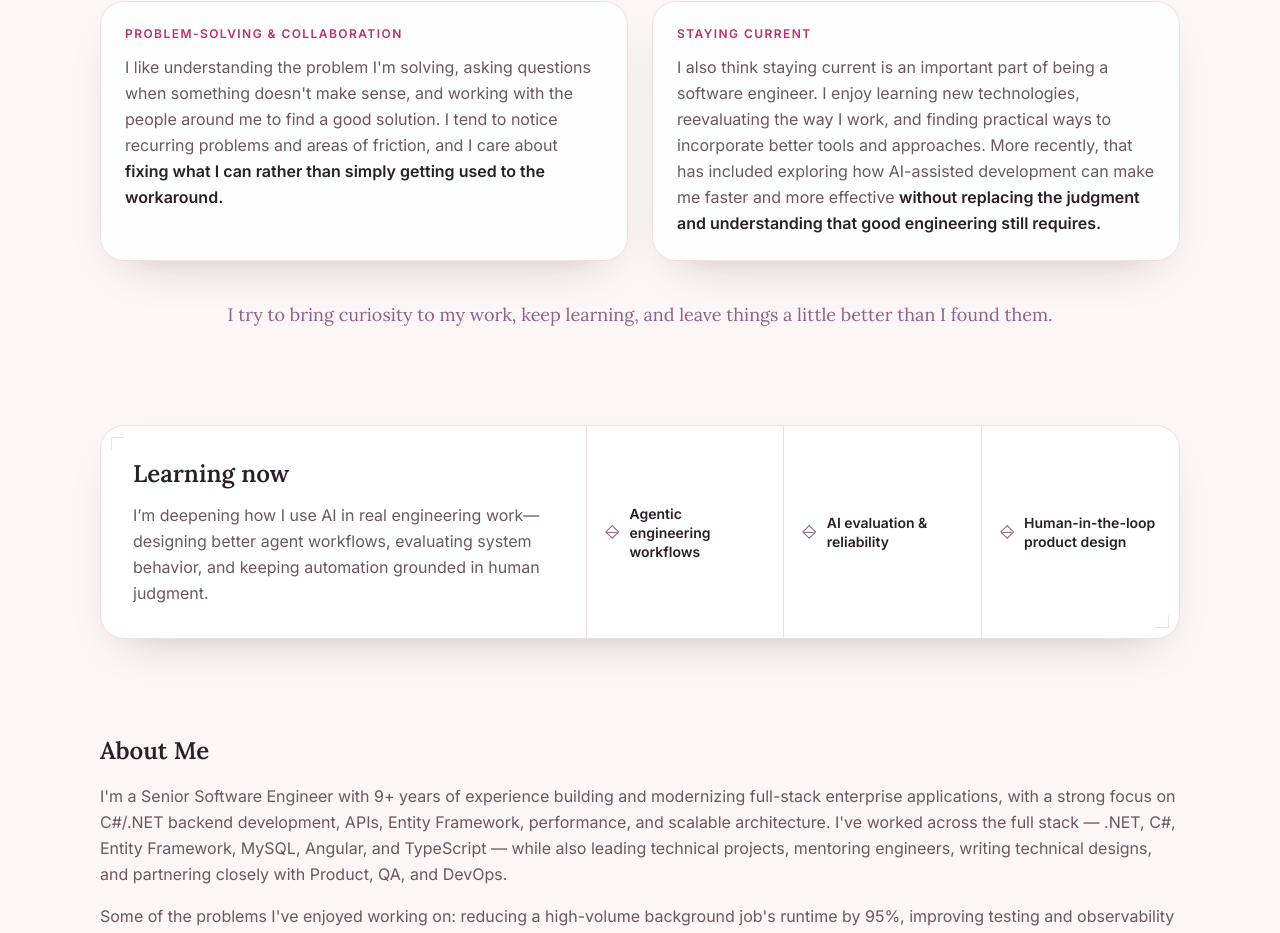
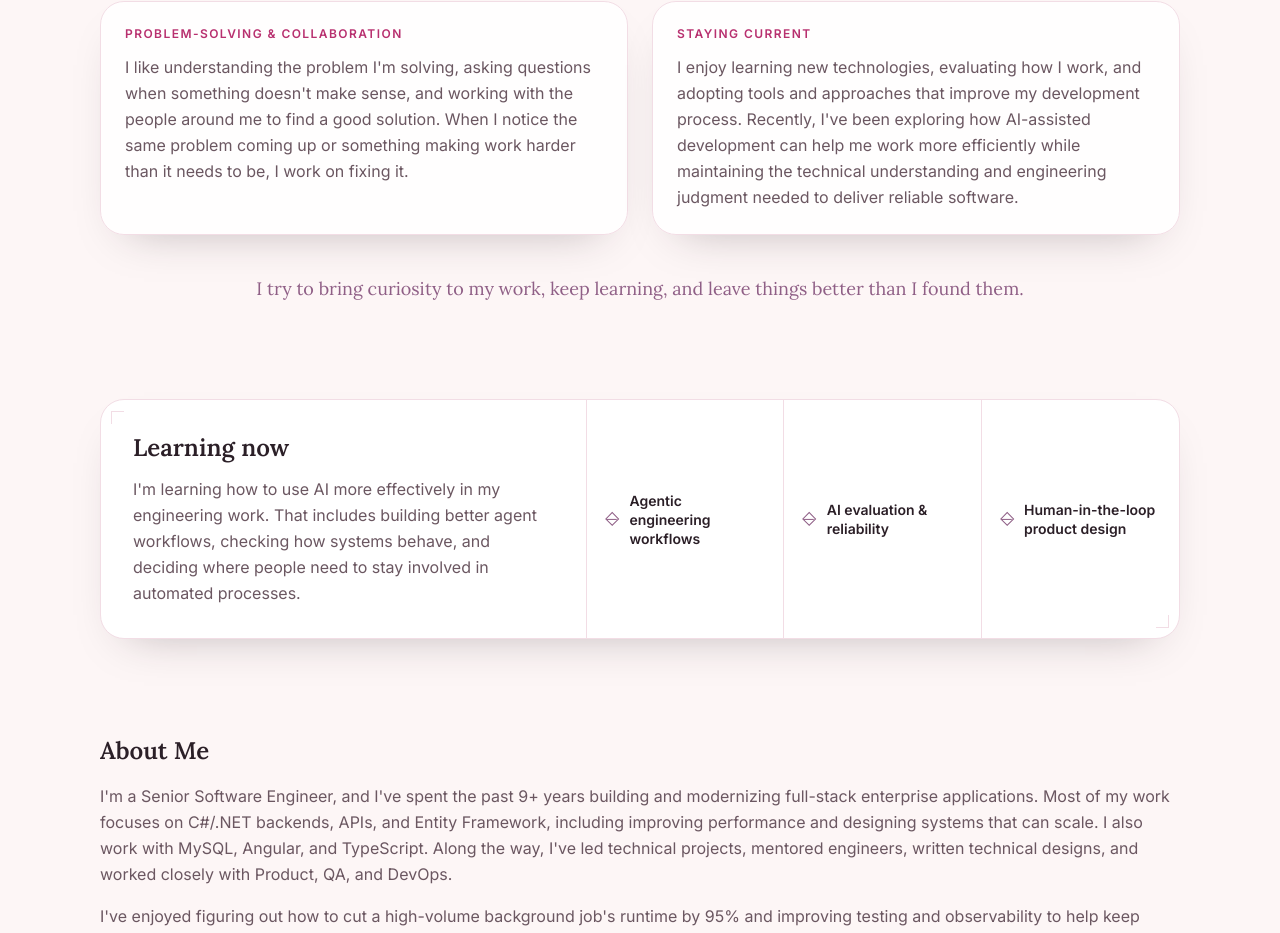
Before and after one commit to jkhaynes/PortfolioWebsite, a Next.js app: page / in a window 1280 px wide. Shown: the part 4326-5259 px from the top of the page. Built offline with nearby package versions, Linux system fonts and the light colour scheme.

Commit message:
Refine homepage copy for a natural, professional tone

```diff
--- a/src/app/page.tsx
+++ b/src/app/page.tsx
@@ -17,11 +17,8 @@ const workPrinciples = [
       <>
         I like understanding the problem I&apos;m solving, asking questions when
         something doesn&apos;t make sense, and working with the people around me
-        to find a good solution. I tend to notice recurring problems and areas
-        of friction, and I care about{" "}
-        <strong className="font-semibold text-foreground">
-          fixing what I can rather than simply getting used to the workaround.
-        </strong>
+        to find a good solution. When I notice the same problem coming up or
+        something making work harder than it needs to be, I work on fixing it.
       </>
     ),
   },
@@ -29,15 +26,11 @@ const workPrinciples = [
     label: "Staying Current",
     body: (
       <>
-        I also think staying current is an important part of being a software
-        engineer. I enjoy learning new technologies, reevaluating the way I
-        work, and finding practical ways to incorporate better tools and
-        approaches. More recently, that has included exploring how AI-assisted
-        development can make me faster and more effective{" "}
-        <strong className="font-semibold text-foreground">
-          without replacing the judgment and understanding that good engineering
-          still requires.
-        </strong>
+        I enjoy learning new technologies, evaluating how I work, and adopting
+        tools and approaches that improve my development process. Recently,
+        I&apos;ve been exploring how AI-assisted development can help me work
+        more efficiently while maintaining the technical understanding and
+        engineering judgment needed to deliver reliable software.
       </>
     ),
   },
@@ -318,7 +311,7 @@ export default function Home() {
             </Grid>
             <p className="mt-10 text-center font-display text-lg text-accent-secondary">
               I try to bring curiosity to my work, keep learning, and leave
-              things a little better than I found them.
+              things better than I found them.
             </p>
           </Container>
         </section>
@@ -338,9 +331,10 @@ export default function Home() {
                   Learning now
                 </h2>
                 <p className="mt-3 max-w-2xl leading-relaxed text-muted">
-                  I’m deepening how I use AI in real engineering work—designing
-                  better agent workflows, evaluating system behavior, and
-                  keeping automation grounded in human judgment.
+                  I&apos;m learning how to use AI more effectively in my
+                  engineering work. That includes building better agent
+                  workflows, checking how systems behave, and deciding where
+                  people need to stay involved in automated processes.
                 </p>
               </div>
               <ul
@@ -373,22 +367,21 @@ export default function Home() {
             </h2>
             <div className="mt-4 space-y-4 leading-relaxed text-muted">
               <p>
-                I&apos;m a Senior Software Engineer with 9+ years of experience
-                building and modernizing full-stack enterprise applications,
-                with a strong focus on C#/.NET backend development, APIs, Entity
-                Framework, performance, and scalable architecture. I&apos;ve
-                worked across the full stack — .NET, C#, Entity Framework,
-                MySQL, Angular, and TypeScript — while also leading technical
-                projects, mentoring engineers, writing technical designs, and
-                partnering closely with Product, QA, and DevOps.
+                I&apos;m a Senior Software Engineer, and I&apos;ve spent the past
+                9+ years building and modernizing full-stack enterprise
+                applications. Most of my work focuses on C#/.NET backends,
+                APIs, and Entity Framework, including improving performance and
+                designing systems that can scale. I also work with MySQL,
+                Angular, and TypeScript. Along the way, I&apos;ve led technical
+                projects, mentored engineers, written technical designs, and
+                worked closely with Product, QA, and DevOps.
               </p>
               <p>
-                Some of the problems I&apos;ve enjoyed working on: reducing a
-                high-volume background job&apos;s runtime by 95%, improving
-                testing and observability to help achieve 6+ months of
-                incident-free production, implementing SSO and identity
-                integrations, and modernizing applications and development
-                practices.
+                I&apos;ve enjoyed figuring out how to cut a high-volume
+                background job&apos;s runtime by 95% and improving testing and
+                observability to help keep production incident-free for 6+
+                months. I&apos;ve also worked on SSO and identity integrations
+                and updated older applications and development practices.
               </p>
               <p>
                 I enjoy solving complex engineering problems, improving existing
@@ -405,8 +398,8 @@ export default function Home() {
               Let&apos;s Connect
             </h2>
             <p className="mt-3 text-muted">
-              Whether you&apos;re hiring, collaborating, or just want to talk
-              shop — I&apos;d love to hear from you.
+              If you&apos;re hiring, have a project in mind, or want to talk
+              shop, I&apos;d love to hear from you.
             </p>
             <div className="mt-6 flex flex-wrap items-center justify-center gap-x-6 gap-y-4">
               <Button
```
